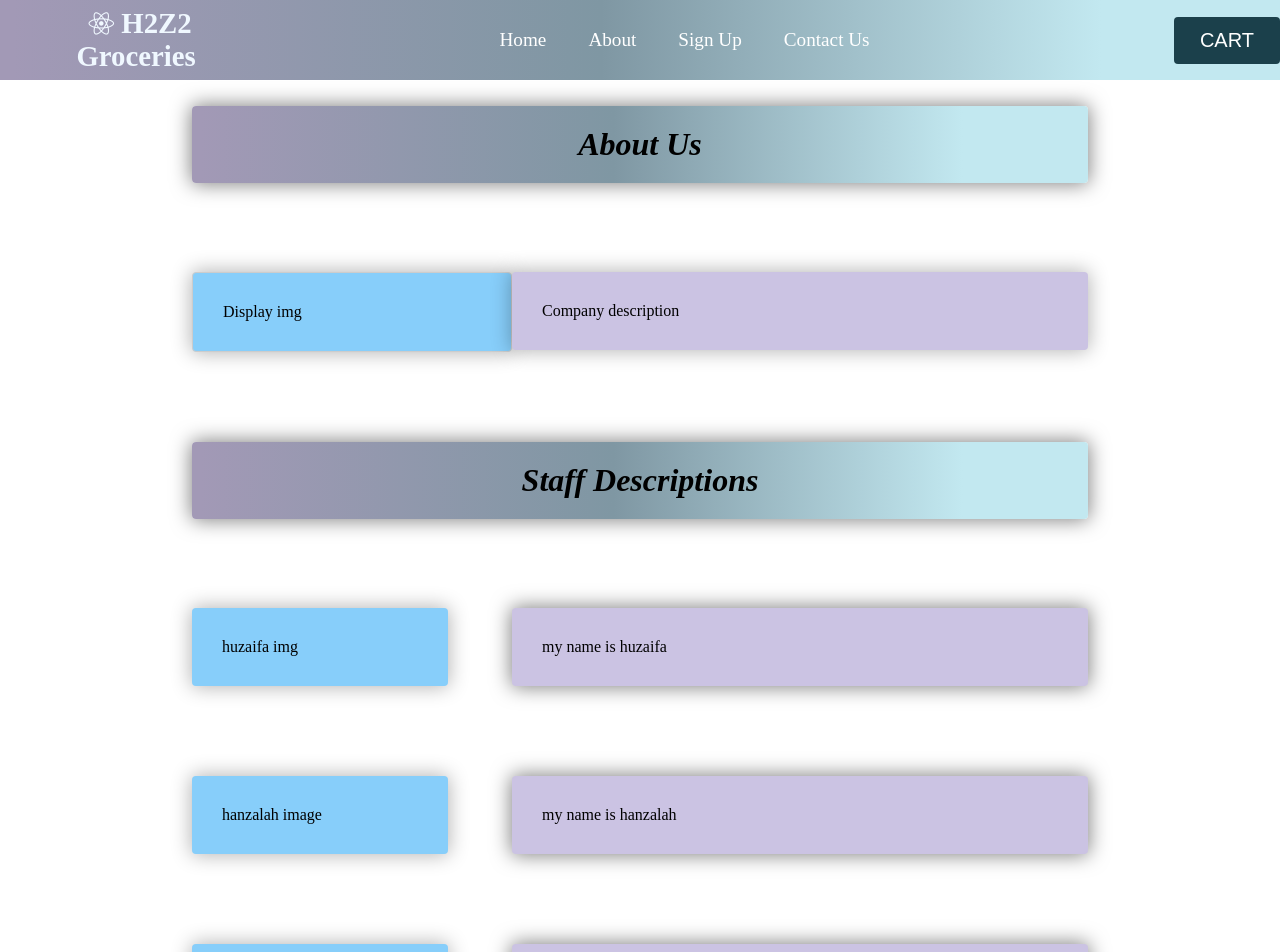
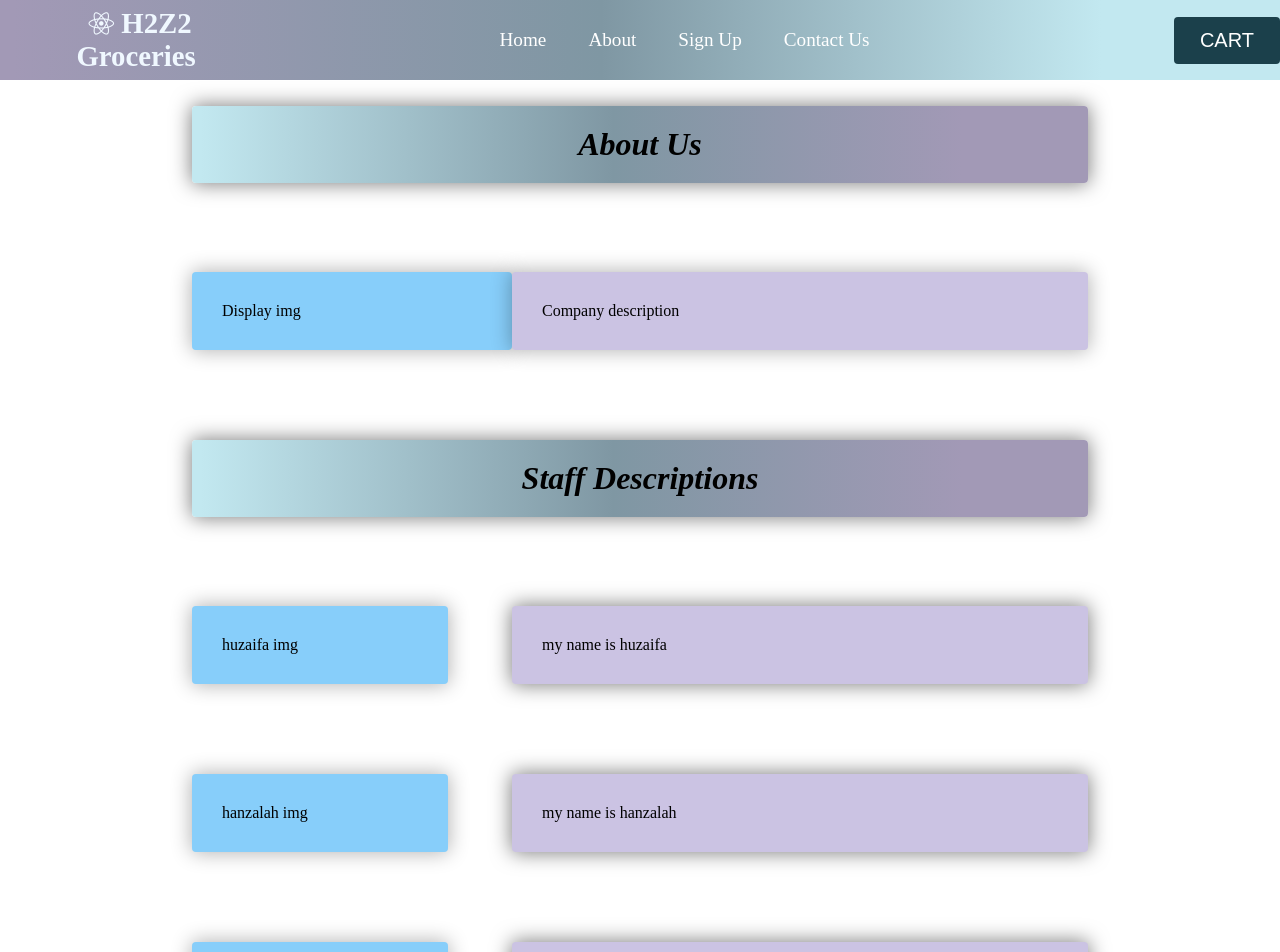
Before and after one commit to huzaifazia17/Online_Grocery_Store, a React (Create React App) app: page /About in a window 1280 px wide. Shown: the top 952 px of the page. Built offline with nearby package versions, Linux system fonts and the light colour scheme; a web font is replaced by a local one.

Commit message:
hanzalah commit 3

```diff
--- a/src/JavaScript/About.js
+++ b/src/JavaScript/About.js
@@ -4,7 +4,8 @@ import '../Styles/About.css';
 
 const About = () => {
     return (
-        <div>
+        <div className="about-container">
+
             <div className="about">
                 <h1>About Us</h1>
             </div>
@@ -31,7 +32,7 @@ const About = () => {
             </div>
 
             <div className="hanzalah-img">
-                <p>hanzalah image</p>
+                <p>hanzalah img</p>
             </div>
             <div className="hanzalah">
                 <p>my name is hanzalah</p>
--- a/src/JavaScript/Contact.js
+++ b/src/JavaScript/Contact.js
@@ -4,7 +4,7 @@ const Contact = () => {
     return (
         <div className="form-container">
 
-            <a><h1 className="contactUs"><i class="fas fa-paper-plane"></i>Contact Us</h1></a>
+            <h1 className="contactUs"><i class="fas fa-paper-plane"></i>Contact Us</h1>
 
             <div className="contact-info">
                 <h1>Contact Information:</h1>
--- a/src/Styles/About.css
+++ b/src/Styles/About.css
@@ -3,7 +3,6 @@
     width: 25%;
     padding: 20px;
     background-color: lightskyblue;
-    border: 1px solid #ccc; /* Gray border */
     border-radius: 4px; /* Rounded borders */
     box-sizing: border-box; /* Make sure that padding and width stays in place */
     margin-top: 2%; /* Add a top margin */
@@ -14,7 +13,6 @@
 
 .description{
     padding:25px;
-    background: lightcoral;
     float: right;
     width: 45%;
     border-radius: 4px;
@@ -30,7 +28,7 @@
 .staff, .about{
     text-align: center;
     font-style: italic;
-    background: linear-gradient(90deg, rgba(162,153,182,1) 1%, rgba(127,151,163,1) 47%, rgba(194,232,240,1) 86%);
+    background: linear-gradient(90deg, rgba(194,232,240,1) 1%, rgba(127,151,163,1) 47%, rgba(162,153,182,1) 86% );
     float: right;
     width: 70%;
     border-radius: 4px;
--- a/src/Styles/Contact.css
+++ b/src/Styles/Contact.css
@@ -1,5 +1,5 @@
 .form-container{
-    background-color: #efe8f0;
+    background-color: #ebe1ec;
 }
 .contactUs{
     text-align: center;
@@ -10,9 +10,6 @@
     color: rgb(63, 63, 129);
 }
 
-.dissapear{
-    color: #efe8f0;
-}
 .questions{
     font-size: 20px;
     text-align: center;
```
